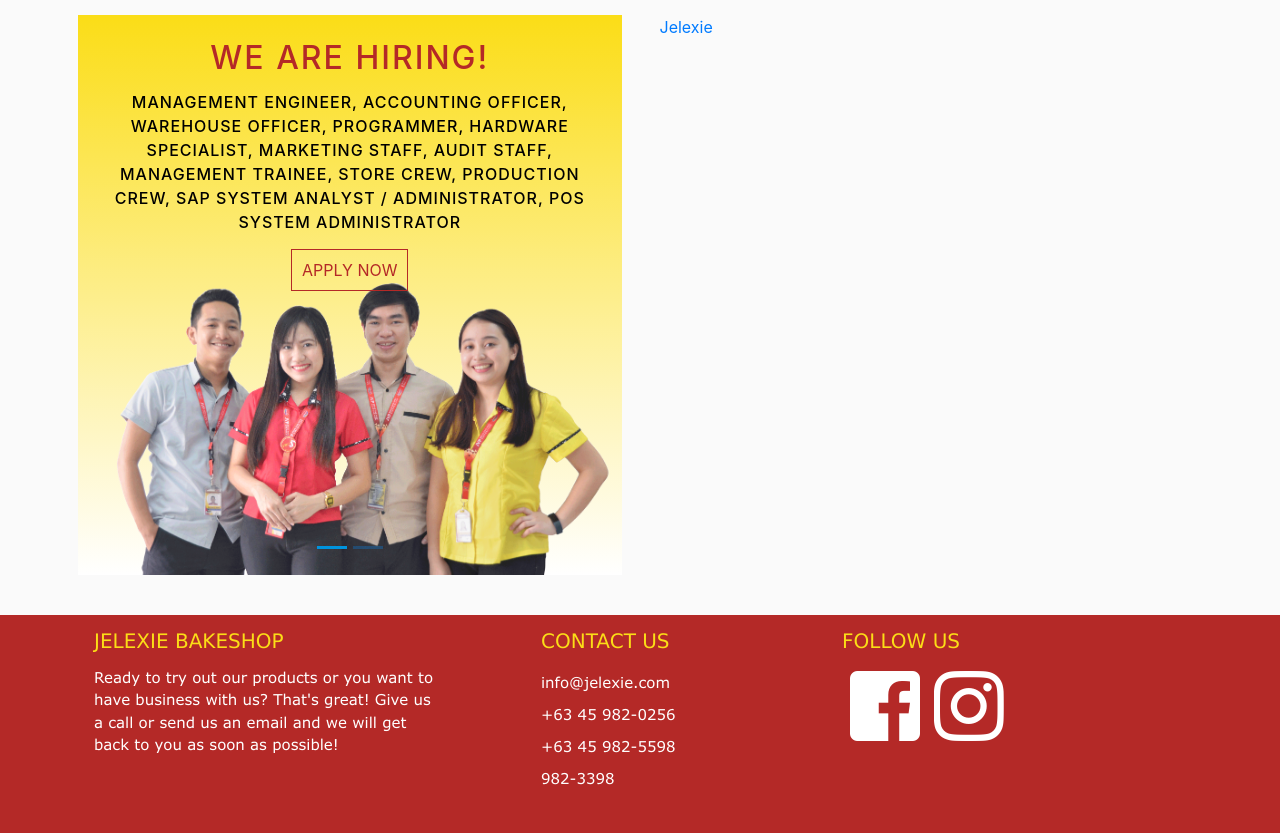
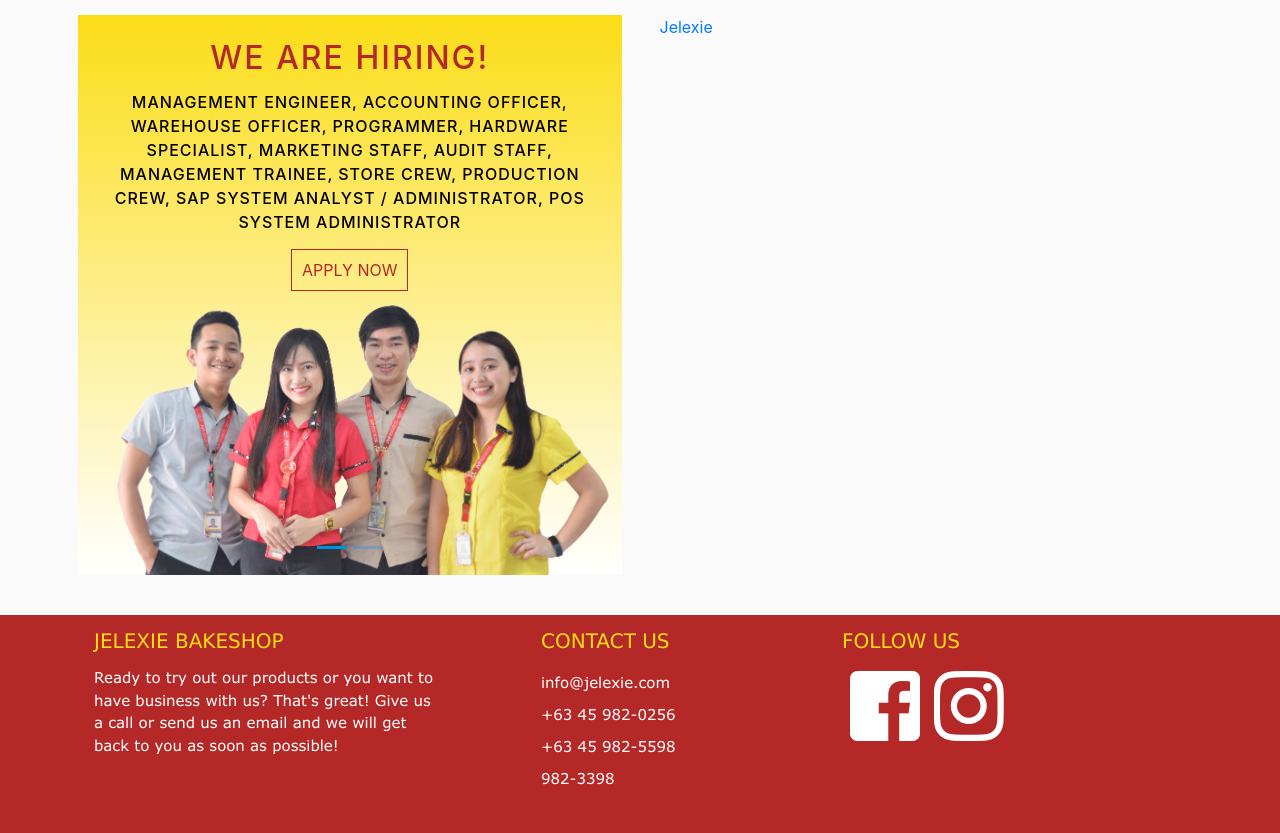
Before and after one commit to jpjarin/WEBSITE-Jelexie, a PHP site: page / in a window 1280 px wide. Shown: the part 1353-2186 px from the top of the page. Run offline with PHP 8.4, Linux system fonts and the light colour scheme; some libraries are stand-ins or nearby versions; some web fonts are replaced.

Commit message:
new commit

```diff
--- a/assets/css/responsive.css
+++ b/assets/css/responsive.css
@@ -108,7 +108,7 @@
     font-size: 1.125em;
 }
 .employees{
-	background-position: 50% 115%;
+	background-position: 50% 125%;
 }
 footer .adjust{
 	padding-left: 2em;
```
